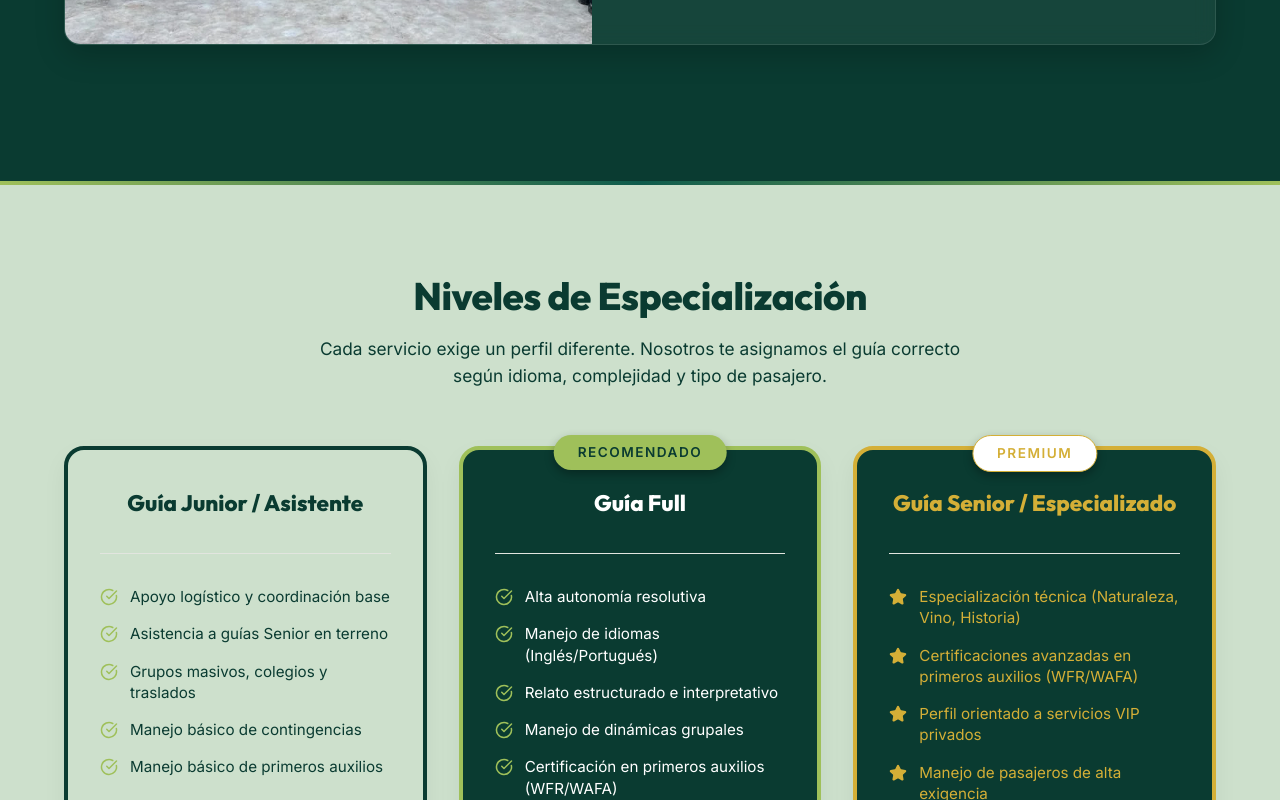
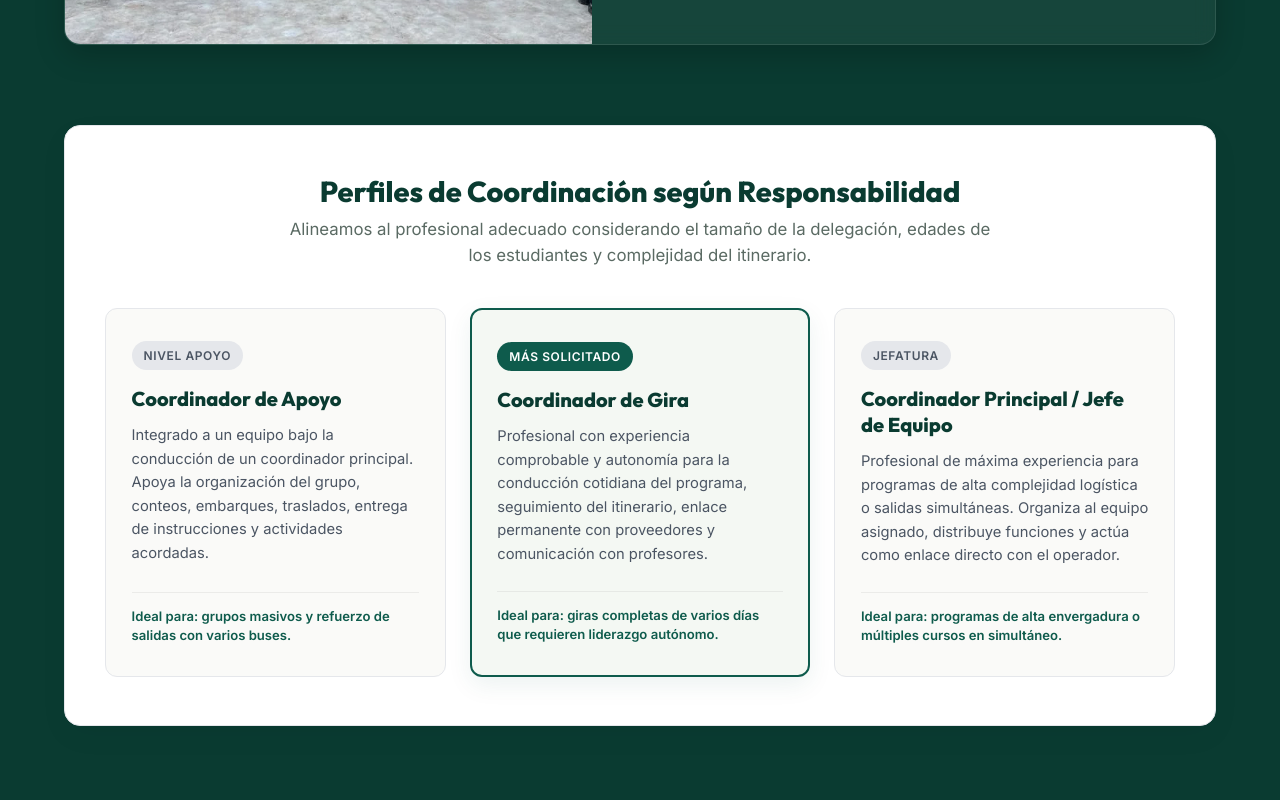
Before and after one commit to guiaalacartaoficial/guia-a-la-carta-web, a React (Vite) app: page /servicios in a window 1280 px wide. Shown: the part 4820-5620 px from the top of the page. Built offline with nearby package versions, Linux system fonts and the light colour scheme.

Commit message:
feat(giras): alinear todo el ecosistema de la web (perfiles, FAQs, contacto guiado y footer) con la propuesta comercial de giras de estudio

```diff
--- a/src/components/Footer.jsx
+++ b/src/components/Footer.jsx
@@ -50,6 +50,7 @@ const Footer = () => {
           <ul className="footer-links">
             <li><Link to="/">Inicio</Link></li>
             <li><Link to="/servicios">Servicios</Link></li>
+            <li><Link to="/contacto?servicio=giras-estudio">Giras de Estudio</Link></li>
             <li><Link to="/guias">Nuestros Guías</Link></li>
             <li><Link to="/quienes-somos">Quiénes Somos</Link></li>
             <li><Link to="/contacto">Contacto</Link></li>
--- a/src/pages/Contacto.jsx
+++ b/src/pages/Contacto.jsx
@@ -125,8 +125,20 @@ const Contacto = () => {
             </div>
 
             <div className="form-group">
-              <label className="form-label text-dark-blue">Mensaje o necesidad específica</label>
-              <textarea className="form-textarea" placeholder="Cuéntanos más sobre cómo podemos ayudarte con tu operación..." rows="4"></textarea>
+              <label className="form-label text-dark-blue">
+                {tipoServicio === 'Coordinación de Giras de Estudio'
+                  ? 'Detalles del programa de gira (Destino, fechas, cantidad y edad de estudiantes, requerimientos)'
+                  : 'Mensaje o necesidad específica'}
+              </label>
+              <textarea
+                className="form-textarea"
+                placeholder={
+                  tipoServicio === 'Coordinación de Giras de Estudio'
+                    ? 'Indícanos: destino, duración, cantidad aproximada de estudiantes, edades, cantidad de adultos acompañantes y si requieres coordinadores de apoyo o jefatura...'
+                    : 'Cuéntanos más sobre cómo podemos ayudarte con tu operación...'
+                }
+                rows="4"
+              ></textarea>
             </div>
 
             <button type="button" className="btn btn-primary" style={{width: '100%', fontSize: '1.1rem', marginTop: '1rem'}}>
--- a/src/pages/Home.jsx
+++ b/src/pages/Home.jsx
@@ -102,7 +102,7 @@ const Home = () => {
           <img src="/logo.webp" alt="Guía a la Carta Logo" className="hero-center-logo mb-4" width="200" height="200" style={{ width: '200px', height: '200px' }} />
           <h1>Tu red confiable de guías en todo Chile</h1>
           <p className="hero-subtitle">Soluciones operativas para empresas de turismo en Chile</p>
-          <p className="hero-desc">Conectamos empresas turísticas, hoteles y agencias con guías certificados, entregando una operación más confiable, flexible y profesional.</p>
+          <p className="hero-desc">Conectamos empresas turísticas, hoteles y agencias con guías certificados y coordinadores de viaje en terreno, entregando una operación más confiable, flexible y profesional.</p>
           <div className="hero-actions mt-4">
             <Link to="/postular-guia" className="btn btn-hero">Únete como Guía</Link>
             <Link to="/contacto" className="btn btn-hero">Cotiza Servicios</Link>
--- a/src/pages/Servicios.css
+++ b/src/pages/Servicios.css
@@ -1156,6 +1156,118 @@
   .commercial-plus { justify-content: center; }
 }
 
+/* ============================================= */
+/*  PERFILES DE COORDINACIÓN GIRAS DE ESTUDIO    */
+/* ============================================= */
+.giras-profiles-box {
+  background: white;
+  border: 1.5px solid #E5E7EB;
+  border-radius: var(--radius-lg, 16px);
+  padding: 3rem 2.5rem;
+  margin-top: 2.5rem;
+  box-shadow: 0 10px 30px rgba(0, 0, 0, 0.04);
+}
+
+.giras-profiles-header {
+  text-align: center;
+  max-width: 720px;
+  margin: 0 auto 2.5rem auto;
+}
+
+.giras-profiles-header h4 {
+  font-family: var(--font-heading);
+  font-size: 1.8rem;
+  color: var(--c-primary-dark);
+  margin-bottom: 0.5rem;
+}
+
+.giras-profiles-header p {
+  color: var(--b2b-text-muted);
+  font-size: 1.05rem;
+  line-height: 1.55;
+}
+
+.giras-profiles-grid {
+  display: grid;
+  grid-template-columns: repeat(3, 1fr);
+  gap: 1.5rem;
+}
+
+.giras-profile-card {
+  background: #FAFAF8;
+  border: 1px solid #E5E7EB;
+  border-radius: 12px;
+  padding: 2rem 1.6rem;
+  display: flex;
+  flex-direction: column;
+  transition: all 0.25s ease;
+}
+
+.giras-profile-card:hover {
+  transform: translateY(-4px);
+  border-color: var(--c-primary);
+  box-shadow: 0 12px 25px rgba(14, 91, 76, 0.08);
+}
+
+.giras-profile-card.featured {
+  background: #F4F8F3;
+  border: 2px solid var(--c-primary);
+  box-shadow: 0 8px 24px rgba(14, 91, 76, 0.08);
+}
+
+.giras-profile-tag {
+  align-self: flex-start;
+  font-size: 0.75rem;
+  font-weight: 700;
+  text-transform: uppercase;
+  letter-spacing: 0.05em;
+  background: #E5E7EB;
+  color: #4B5563;
+  padding: 0.3rem 0.75rem;
+  border-radius: 50px;
+  margin-bottom: 1rem;
+}
+
+.giras-profile-tag.highlight {
+  background: var(--c-primary);
+  color: white;
+}
+
+.giras-profile-card h5 {
+  font-family: var(--font-heading);
+  font-size: 1.25rem;
+  color: var(--c-primary-dark);
+  margin-bottom: 0.75rem;
+  line-height: 1.3;
+}
+
+.giras-profile-card p {
+  font-size: 0.92rem;
+  color: #4B5563;
+  line-height: 1.6;
+  margin-bottom: 1.5rem;
+  flex-grow: 1;
+}
+
+.giras-profile-target {
+  display: block;
+  font-size: 0.82rem;
+  color: var(--c-primary);
+  font-weight: 600;
+  border-top: 1px solid rgba(0, 0, 0, 0.06);
+  padding-top: 0.9rem;
+  line-height: 1.4;
+}
+
+@media (max-width: 900px) {
+  .giras-profiles-grid {
+    grid-template-columns: 1fr;
+  }
+  .giras-profiles-box {
+    padding: 2rem 1.5rem;
+  }
+}
+
 @media (max-width: 768px) {
   .b2b-hero { padding: 5rem 0 4rem; }
   .b2b-hero h1 { font-size: 2rem; letter-spacing: -0.5px; }
--- a/src/pages/Servicios.jsx
+++ b/src/pages/Servicios.jsx
@@ -35,6 +35,14 @@ const faqs = [
   {
     q: "¿Cómo funciona el pago y la facturación?",
     a: "La empresa paga directamente el honorario al guía (quien emite su boleta de honorarios). Guía a la Carta emite una factura exenta por el servicio de coordinación e intermediación. Las condiciones de pago se acuerdan previamente."
+  },
+  {
+    q: "¿Cómo opera la coordinación para giras de estudio y viajes escolares?",
+    a: "Centralizamos la búsqueda, validación de antecedentes, asignación y preparación del coordinador según las edades del grupo, destino e itinerario. El coordinador se alinea previamente con los lineamientos del operador, supervisa los tiempos en terreno y mantiene comunicación fluida con proveedores, profesores y adultos responsables."
+  },
+  {
+    q: "¿Qué perfiles de coordinación disponen para viajes estudiantiles?",
+    a: "Contamos con tres niveles según la complejidad del viaje: Coordinador de Apoyo (para integrarse a equipos grandes, conteos y asistencia), Coordinador de Gira (conducción cotidiana autónoma y enlace con proveedores) y Coordinador Principal o Jefe de Equipo (para delegaciones masivas, salidas simultáneas o alta complejidad logística)."
   }
 ];
 
@@ -272,6 +280,36 @@ const Servicios = () => {
               </div>
               <div className="service-b2b-visual">
                 <img src="/gallery/temporada-2026-07.webp" alt="Coordinación Turística para Giras de Estudio" loading="lazy" />
+              </div>
+            </div>
+
+            {/* Perfiles de Coordinación para Giras de Estudio */}
+            <div className="giras-profiles-box">
+              <div className="giras-profiles-header">
+                <h4>Perfiles de Coordinación según Responsabilidad</h4>
+                <p>Alineamos al profesional adecuado considerando el tamaño de la delegación, edades de los estudiantes y complejidad del itinerario.</p>
+              </div>
+              <div className="giras-profiles-grid">
+                <div className="giras-profile-card">
+                  <div className="giras-profile-tag">Nivel Apoyo</div>
+                  <h5>Coordinador de Apoyo</h5>
+                  <p>Integrado a un equipo bajo la conducción de un coordinador principal. Apoya la organización del grupo, conteos, embarques, traslados, entrega de instrucciones y actividades acordadas.</p>
+                  <span className="giras-profile-target">Ideal para: grupos masivos y refuerzo de salidas con varios buses.</span>
+                </div>
+
+                <div className="giras-profile-card featured">
+                  <div className="giras-profile-tag highlight">Más Solicitado</div>
+                  <h5>Coordinador de Gira</h5>
+                  <p>Profesional con experiencia comprobable y autonomía para la conducción cotidiana del programa, seguimiento del itinerario, enlace permanente con proveedores y comunicación con profesores.</p>
+                  <span className="giras-profile-target">Ideal para: giras completas de varios días que requieren liderazgo autónomo.</span>
+                </div>
+
+                <div className="giras-profile-card">
+                  <div className="giras-profile-tag">Jefatura</div>
+                  <h5>Coordinador Principal / Jefe de Equipo</h5>
+                  <p>Profesional de máxima experiencia para programas de alta complejidad logística o salidas simultáneas. Organiza al equipo asignado, distribuye funciones y actúa como enlace directo con el operador.</p>
+                  <span className="giras-profile-target">Ideal para: programas de alta envergadura o múltiples cursos en simultáneo.</span>
+                </div>
               </div>
             </div>
 
```
